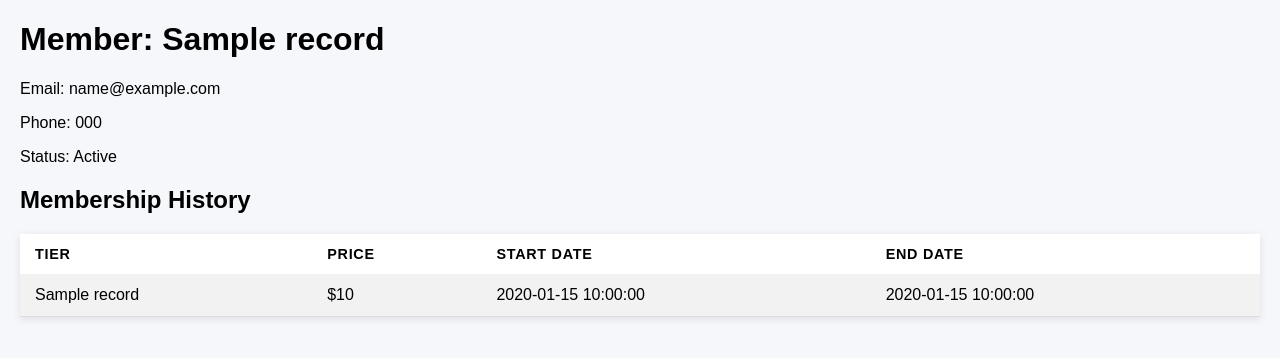
After one commit to lg3878/db_project, a Flask app: template templates/member_page.html in a window 1280 px wide. The commit adds this page. Shown: the top 358 px of the page. Run offline with Flask 3, Linux system fonts and the light colour scheme; the template is opened without the code that fills it: most values are stand-ins (such as "Sample title", 1, 10 or a date in 2020).

Commit message:
Add member_page: Started work on member_page to give more information for an individal member. Todo for next time: need to add actions to that member page. Need to be able to activate inactive members as well

```diff
--- a/app.py
+++ b/app.py
@@ -83,6 +83,31 @@ def delete_member(member_id):
 
     return redirect('/members')
 
+@app.route('/member_page/<int:member_id>')
+def member_page(member_id):
+
+    query = """
+    SELECT
+        m.name,
+        m.phone,
+        m.email,
+        m.status,
+        ms.membership_name,
+        ms.price,
+        mm.start_date,
+        mm.end_date
+    FROM member m
+    JOIN member_membership mm ON m.member_id = mm.member_id
+    JOIN memberships ms ON mm.membership_id = ms.membership_id
+    WHERE m.member_id = %s;
+    """
+
+    cursor.execute(query, (member_id,))
+    rows = cursor.fetchall()
+
+    if rows:
+        return render_template('member_page.html', member_data=rows)
+
 
 @app.route('/assign_membership/<int:member_id>', methods=['GET', 'POST'])
 def assign_membership(member_id):
--- /dev/null
+++ b/templates/member_page.html
@@ -0,0 +1,27 @@
+{% extends 'layout.html' %}
+
+{% block content %}
+    <h1>Member: {{ member_data[0].name }}</h1>
+    <p>Email: {{ member_data[0].email }}</p>
+    <p>Phone: {{ member_data[0].phone | default('N/A', true) }}</p>
+    <p>Status: {{ member_data[0].status }}</p>
+
+    <h2>Membership History</h2>
+    <table>
+        <tr>
+            <th>Tier</th>
+            <th>Price</th>
+            <th>Start Date</th>
+            <th>End Date</th>
+        </tr>
+        {% for record in member_data %}
+        <tr>
+            <td>{{ record.membership_name }}</td>
+            <td>${{ record.price }}</td>
+            <td>{{ record.start_date }}</td>
+            <td>{{ record.end_date or 'Active' }}</td>
+        </tr>
+        {% endfor %}
+    </table>
+
+{% endblock %}
--- a/templates/members.html
+++ b/templates/members.html
@@ -23,6 +23,7 @@
                     <td>{{ value if value is not none else "N/A" }}</td>
                 {% endfor %}
                 <td class="actions">
+                <a href="/member_page/{{ row['member_id'] }}">Member Page</a>
                 <a href="/edit_member/{{ row['member_id'] }}">Edit</a>
                 <a href="/delete_member/{{ row['member_id'] }}" onclick="return confirm('Are you sure you want to delete this member?');">Delete</a>
                 <a href="/assign_membership/{{ row['member_id'] }}">Assign Membership</a>
```
